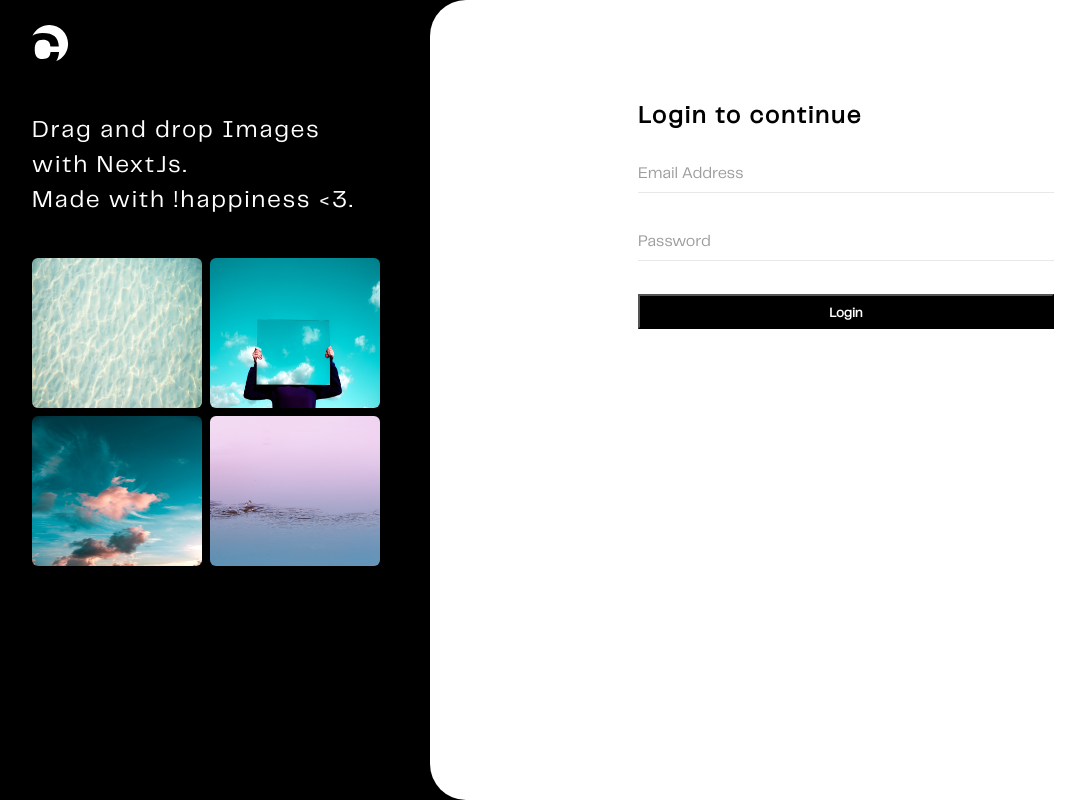
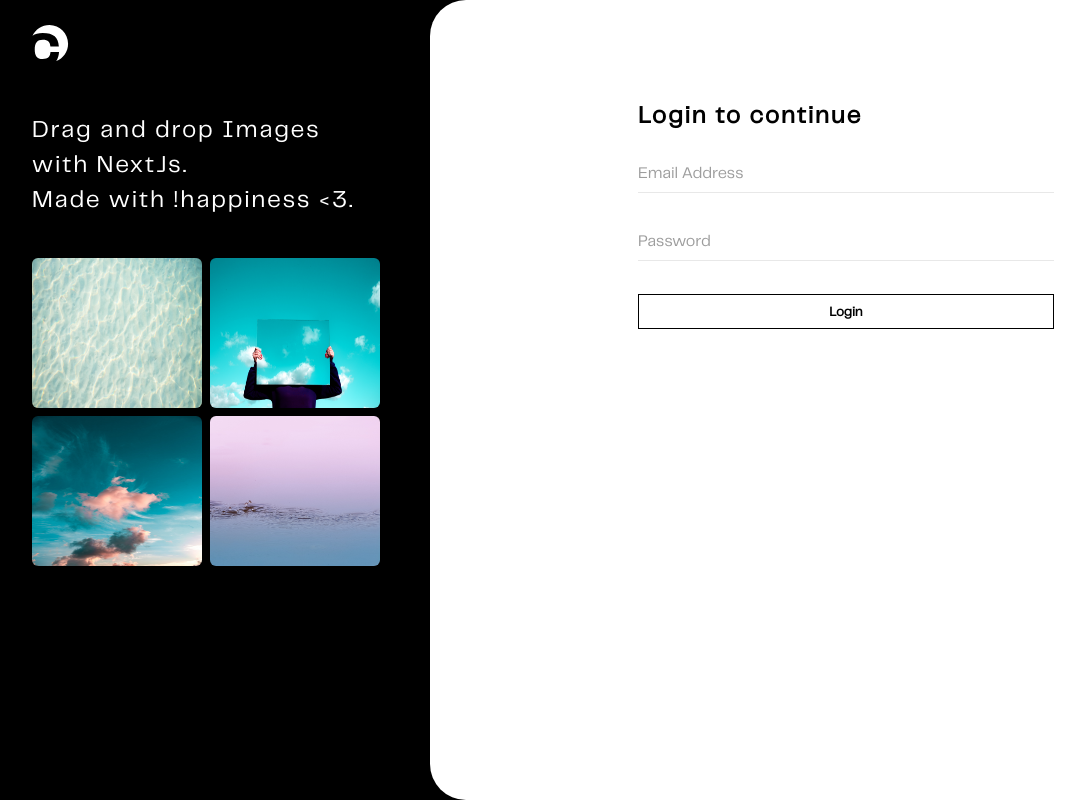
Before and after one commit to MyHngX/x3, a Next.js app: page /login in a window 1280 px wide. In both pictures the pointer is over the button "Login". Shown: the whole page, without its empty margins (18-1103 px from the left). Built offline with nearby package versions, Linux system fonts and the light colour scheme.

Commit message:
Update style.module.scss

```diff
--- a/app/login/style.module.scss
+++ b/app/login/style.module.scss
@@ -124,9 +124,15 @@
           color: #fff;
           font-weight: 800;
           line-height: 35px;
+          border: none;
           cursor: pointer;
           &:focus {
             border-bottom: none;
+          }
+          &:hover{
+            color: #000;
+            border: 1px solid #000;
+            background: #fff;
           }
         }
       }
```
